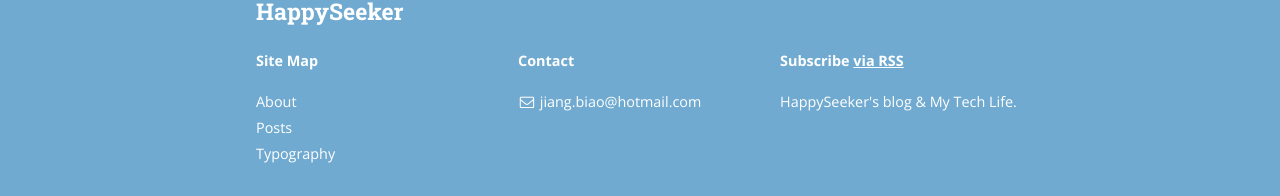
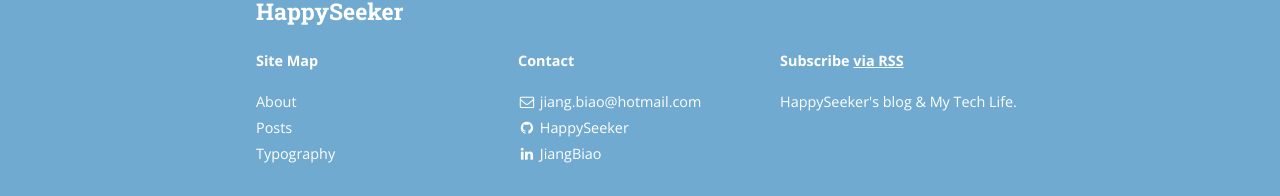
Before and after one commit to HappySeeker/happyseeker.github.io, a Jekyll site: the page built from index.html, in a window 1280 px wide. Shown: the part 1481-1677 px from the top of the page. Built offline with Jekyll 4.4.1, drawn with Linux system fonts in a browser that asks for light colours; nearby versions of some CDN libraries; the list of posts is cut into pages by our own code; a style sheet for code colours, icons or effects is not loaded; some of the changed lines change nothing that is shown.

Commit message:
add comments

```diff
--- a/_config.yml
+++ b/_config.yml
@@ -42,7 +42,7 @@ jekyll-archives:
     tag: '/tag/:name/'
 
 # Disqus comments
-disqus_shortname: bencentra
+disqus_shortname: JiangBiao
 
 # Google analytics
 # ga_tracking_id: "UA-XXXX-1"
@@ -93,7 +93,7 @@ descriptions:
 #    url:
 #    desc: Friend me on Facebook
 #    share: true
-
+social:
   - name: GitHub
     icon: github
     username: HappySeeker
@@ -156,6 +156,6 @@ protocols:
 
     twitter_image: "/assets/logo.png"
 
-    os_repo: "https://github.com/RichardLitt/wordhoardpress.com"
-    os_rcs_type: "git"
-    os_src: "git@github.com:RichardLitt/wordhoardpress.com.git"
+#    os_repo: "https://github.com/RichardLitt/wordhoardpress.com"
+#    os_rcs_type: "git"
+#    os_src: "git@github.com:RichardLitt/wordhoardpress.com.git"
```
